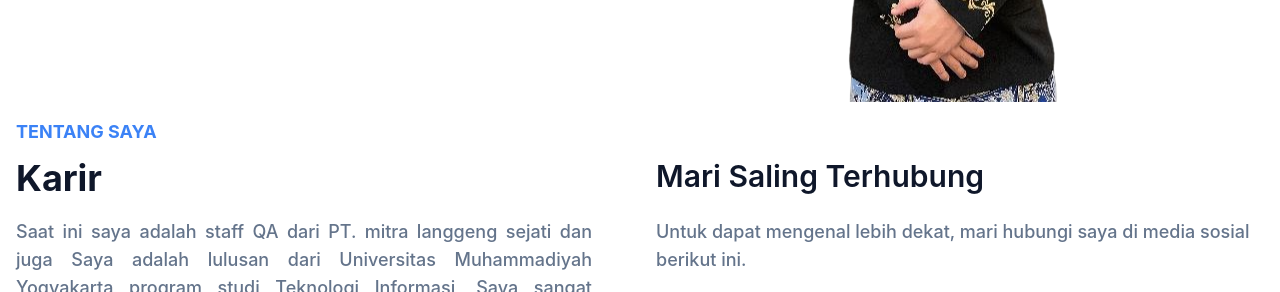
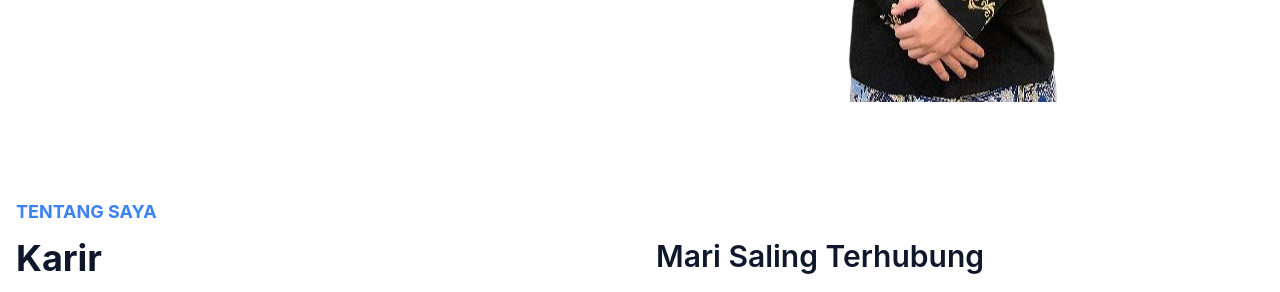
Before and after one commit to fafathian/fafathian.github.io, a plain HTML site: page index.html in a window 1280 px wide. Shown: the part 590-882 px from the top of the page. Drawn offline with nearby package versions, Linux system fonts and the light colour scheme.

Commit message:
fixed padding section about

```diff
--- a/index.html
+++ b/index.html
@@ -101,7 +101,7 @@
     </section>
     <!-- Hero Section End -->
 
-    <section id="about" class="bg-white dark:bg-slate-700">
+    <section id="about" class="bg-white pt-20 pb-32 dark:bg-slate-700">
         <div class="grid max-w-screen-xl mx-auto">
             <div class="flex flex-wrap">
                 <div class="w-full px-4 mb-10 lg:w-1/2">
```
